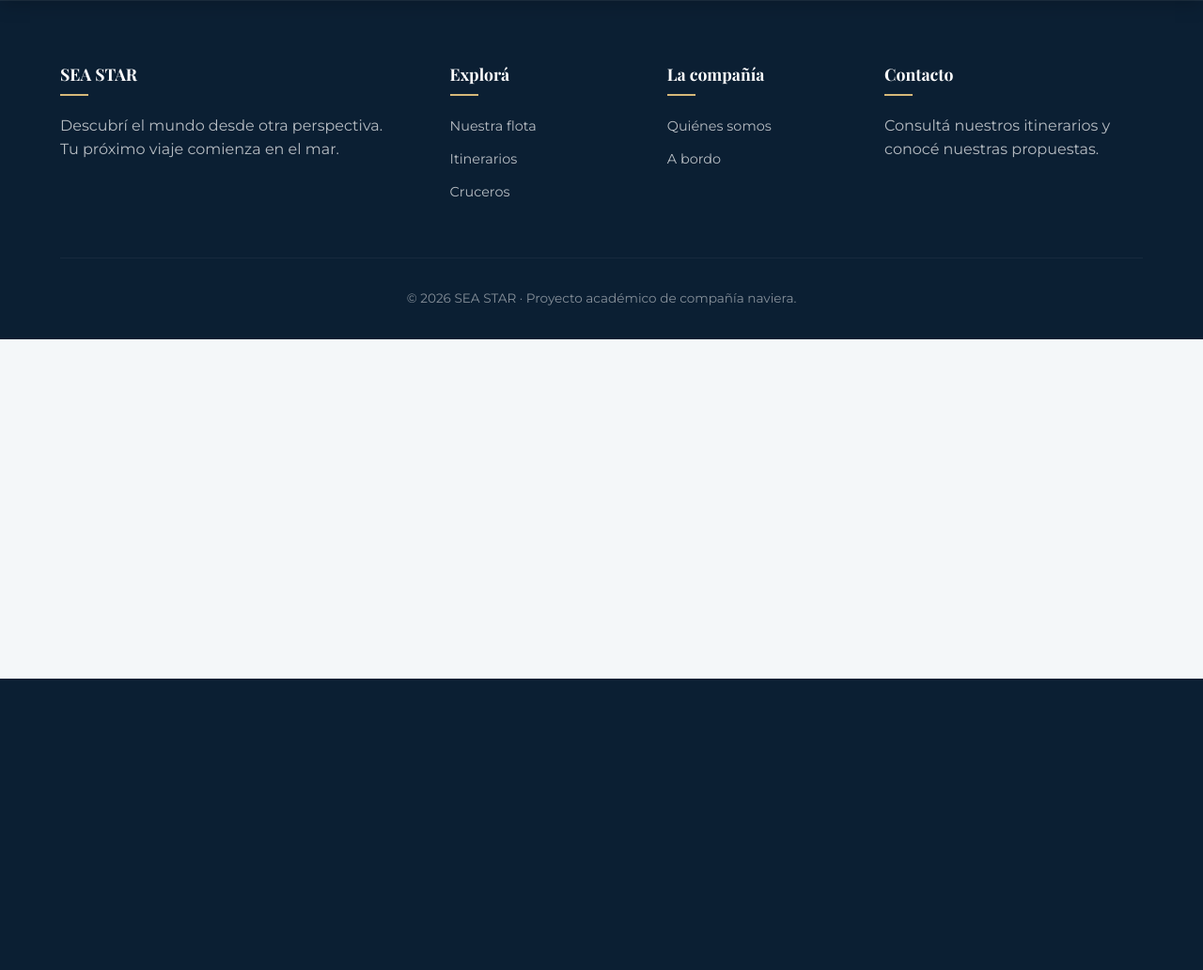
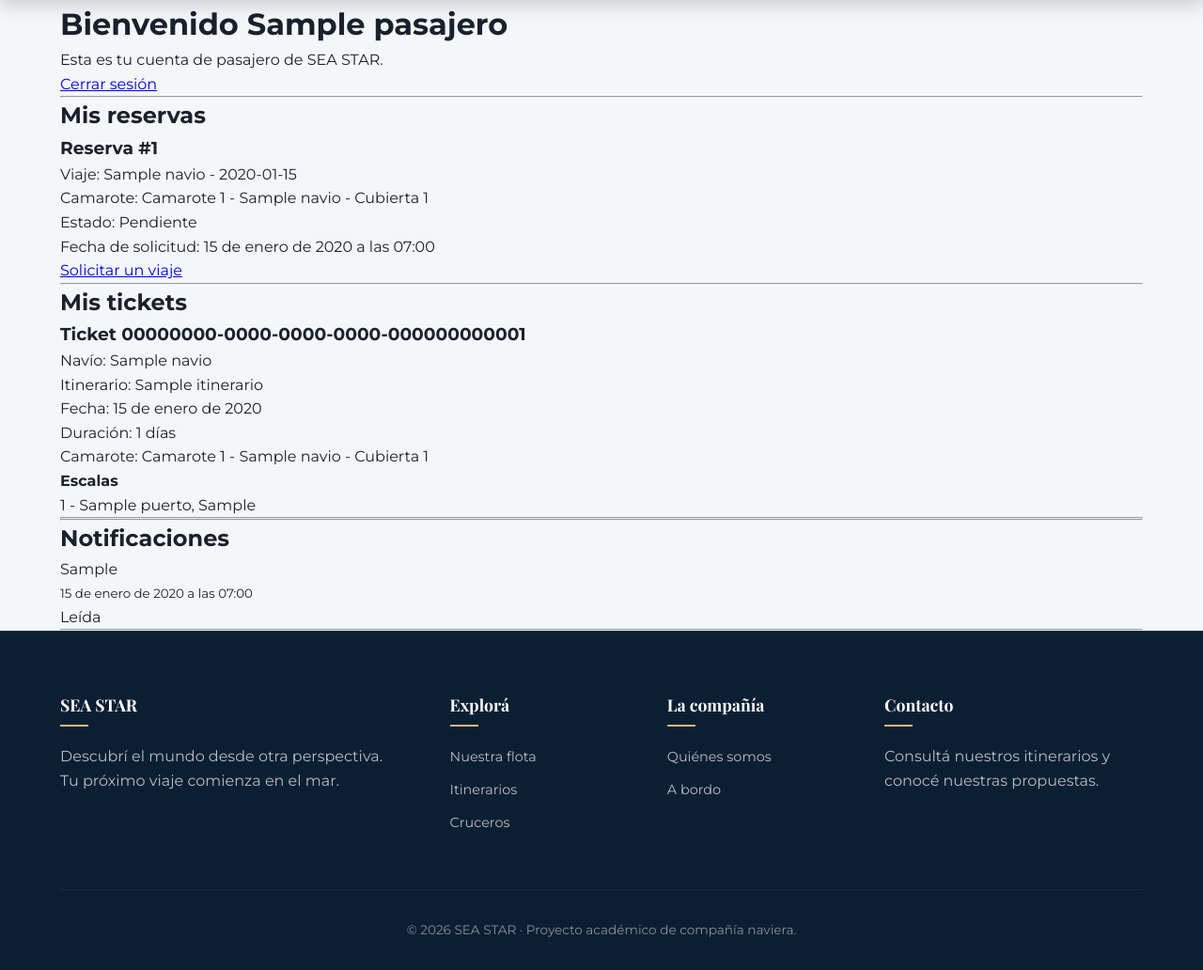
Before and after one commit to Villada-PG3/trabajo-practico-integrador-compania_naviera_sea-star, a Django app: page /mi-cuenta/ in a window 1280 px wide. Shown: the part 78-1110 px from the top of the page at 94% size. Before the commit the page ends 800 px from the top, so only its background shows below. Run offline with Django 5.2, Linux system fonts and the light colour scheme; a user stored in the database is signed in; tables that the repository leaves empty hold one stand-in row (values such as "Sample post").

Commit message:
Corrijo error de mi_cuenta.html y elimino templates innecesarios

```diff
--- a/compania_naviera/templates/cuenta.html
+++ b/compania_naviera/templates/cuenta.html
@@ -1,13 +1,16 @@
+
 {% extends 'base.html' %}
 {% load static %}
-<html lang="es">
-<head>
-    <meta charset="UTF-8">
-    <title>Mi cuenta SEA STAR</title>
-</head>
-<body>
+
+{% block title %}Mi cuenta | SEA STAR{% endblock %}
+
+{% block content %}
+
+<main class="container">
 
     <h1>Bienvenido {{ perfil.pasajero.nombre }}</h1>
+
+    <p>Esta es tu cuenta de pasajero de SEA STAR.</p>
 
     <a href="{% url 'logout' %}">Cerrar sesión</a>
 
@@ -16,14 +19,23 @@
     <h2>Mis reservas</h2>
 
     {% for reserva in reservas %}
+
         <div>
             <h3>Reserva #{{ reserva.id }}</h3>
+
             <p>Viaje: {{ reserva.viaje }}</p>
+
             <p>Camarote: {{ reserva.camarote }}</p>
+
             <p>Estado: {{ reserva.get_estado_display }}</p>
+
+            <p>Fecha de solicitud: {{ reserva.fecha_solicitud }}</p>
         </div>
+
     {% empty %}
+
         <p>No tenés reservas todavía.</p>
+
     {% endfor %}
 
     <a href="{% url 'reservar' %}">
@@ -35,46 +47,59 @@
     <h2>Mis tickets</h2>
 
     {% for ticket in tickets %}
+
         <div>
             <h3>Ticket {{ ticket.codigo }}</h3>
 
-            <p>Navío:
+            <p>
+                Navío:
                 {{ ticket.reserva.viaje.navio }}
             </p>
 
-            <p>Itinerario:
+            <p>
+                Itinerario:
                 {{ ticket.reserva.viaje.itinerario }}
             </p>
 
-            <p>Fecha:
+            <p>
+                Fecha:
                 {{ ticket.reserva.viaje.fecha }}
             </p>
 
-            <p>Duración:
+            <p>
+                Duración:
                 {{ ticket.reserva.viaje.duracion }} días
             </p>
 
-            <p>Camarote:
+            <p>
+                Camarote:
                 {{ ticket.reserva.camarote }}
             </p>
 
             <h4>Escalas</h4>
 
             {% for escala in ticket.reserva.viaje.itinerario.escala_set.all %}
+
                 <p>
                     {{ escala.numero_escala }} -
                     {{ escala.puerto.nombre }},
                     {{ escala.puerto.ciudad }}
                 </p>
+
             {% empty %}
+
                 <p>Sin escalas registradas.</p>
+
             {% endfor %}
+
         </div>
 
         <hr>
 
     {% empty %}
+
         <p>Todavía no tenés tickets emitidos.</p>
+
     {% endfor %}
 
     <hr>
@@ -89,19 +114,27 @@
             <small>{{ notificacion.fecha }}</small>
 
             {% if notificacion.leida %}
+
                 <p>Leída</p>
+
             {% else %}
+
                 <a href="{% url 'leer_notificacion' notificacion.id %}">
                     Marcar como leída
                 </a>
+
             {% endif %}
+
         </div>
 
         <hr>
 
     {% empty %}
+
         <p>No tenés notificaciones.</p>
+
     {% endfor %}
 
-</body>
-</html>
+</main>
+
+{% endblock %}
```
Also changed, not shown: compania_naviera/templates/camarotes.html (deleted), compania_naviera/templates/pasajeros.html (deleted).
